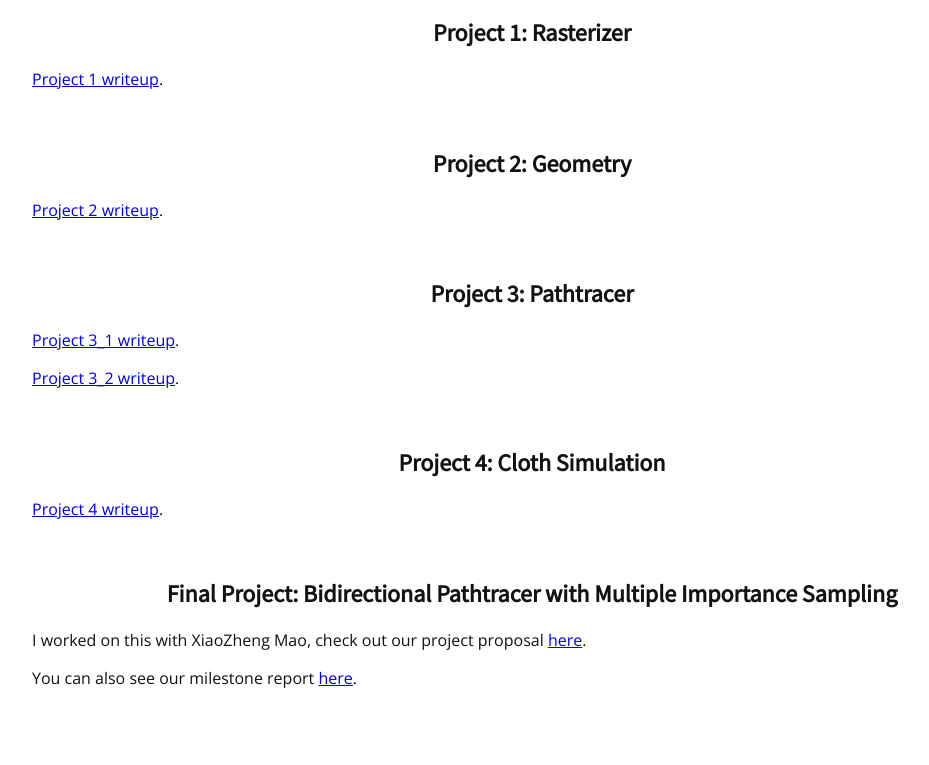
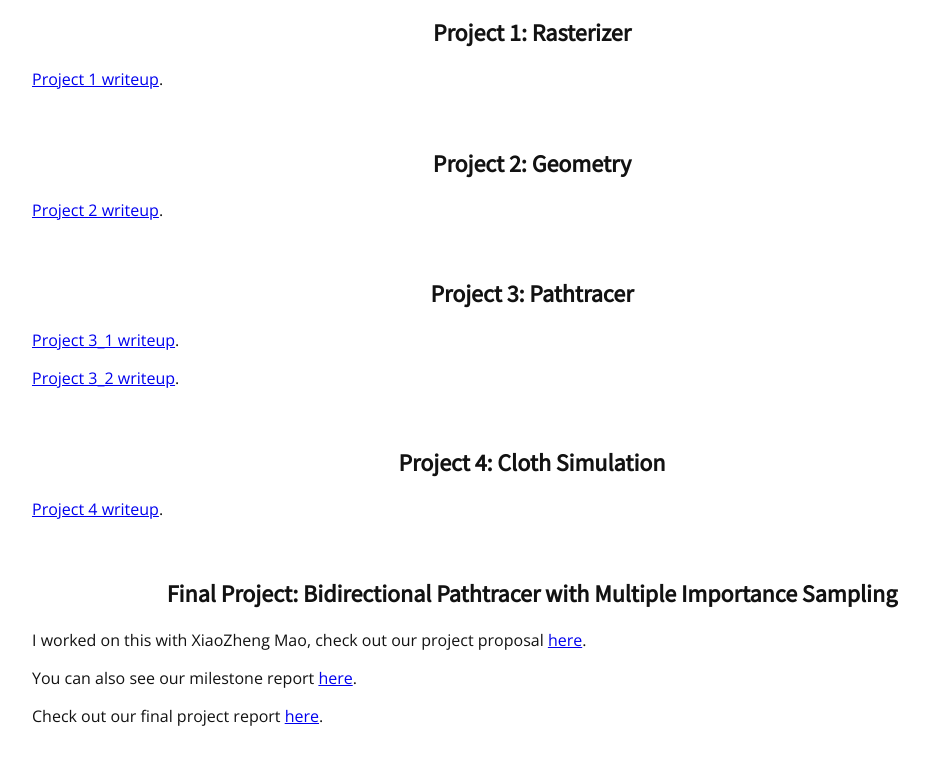
Before and after one commit to ianmars/ianmars.github.io, a plain HTML site: page index.html in a window 1280 px wide. Shown: the part 217-982 px from the top of the page, without its empty margins (108-1037 px from the left). Drawn offline with nearby package versions, Linux system fonts and the light colour scheme.

Commit message:
added link to final project in index.html

```diff
--- a/index.html
+++ b/index.html
@@ -41,4 +41,5 @@
 <h2 align="middle">Final Project: Bidirectional Pathtracer with Multiple Importance Sampling</h2>
 <p>I worked on this with XiaoZheng Mao, check out our project proposal <a href="proposal.html">here</a>.</p>
 <p>You can also see our milestone report <a href="milestone.html">here</a>.</p>
+<p>Check out our final project report <a href="final.html">here</a>.</p>
 </body>
```
